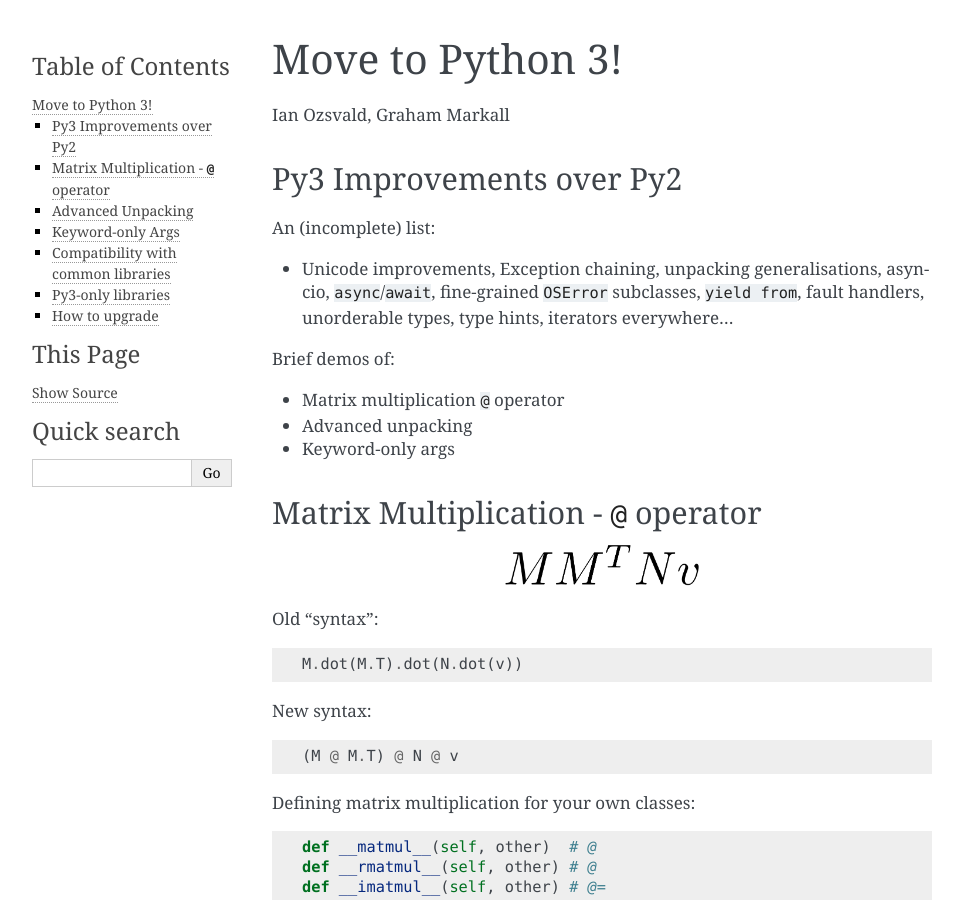
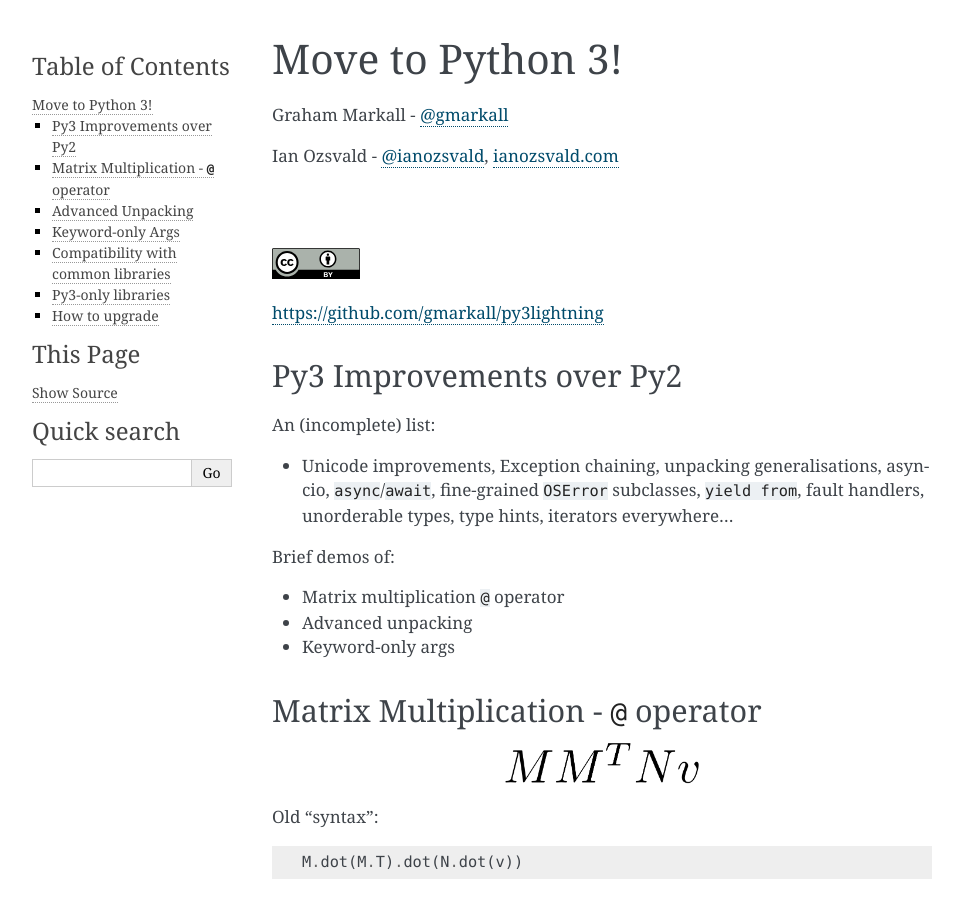
Before and after one commit to gmarkall/py3lightning, a Sphinx documentation site: the page built from source/index.rst, in a window 1280 px wide and 900 px high. Shown: the whole window, without its empty margins (148-1111 px from the left). Built offline with Sphinx 7.4.7, drawn with Linux system fonts in a browser that asks for light colours; formulas are drawn with MathJax 3; some of the changed text lies outside the part shown.

Commit message:
Some later changes

```diff
--- a/source/index.rst
+++ b/source/index.rst
@@ -6,7 +6,18 @@
 Move to Python 3!
 =================
 
-Ian Ozsvald, Graham Markall
+
+Graham Markall - `@gmarkall <https://twitter.com/gmarkall>`_
+
+Ian Ozsvald - `@ianozsvald <https://twitter.com/ianozsvald>`_, `ianozsvald.com <http://ianozsvald.com>`_
+
+|
+|
+
+.. image:: /_static/ccby.svg
+
+
+`https://github.com/gmarkall/py3lightning <https://github.com/gmarkall/py3lightning>`_
 
 
 Py3 Improvements over Py2
```
Also changed, not shown: other parts of source/index.rst (+2 -0 lines), source/_static/ccby.svg (added).
